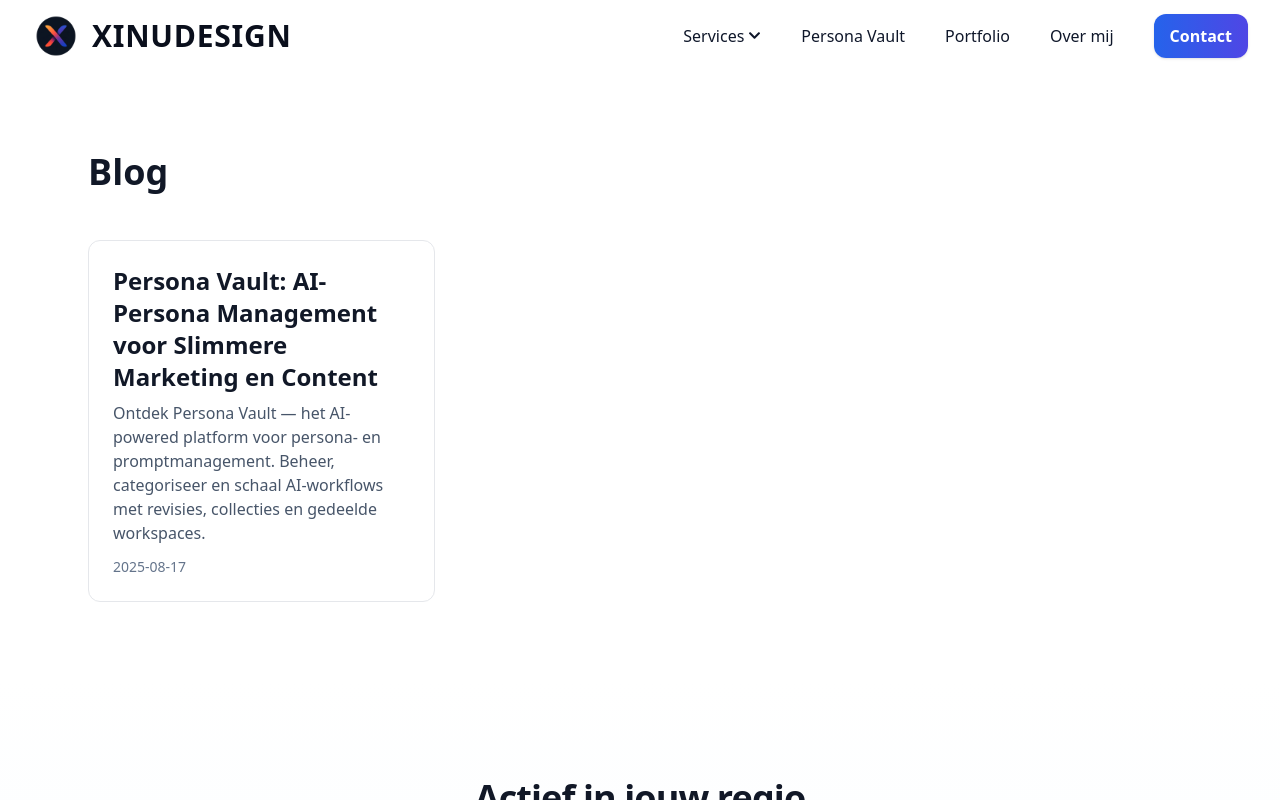
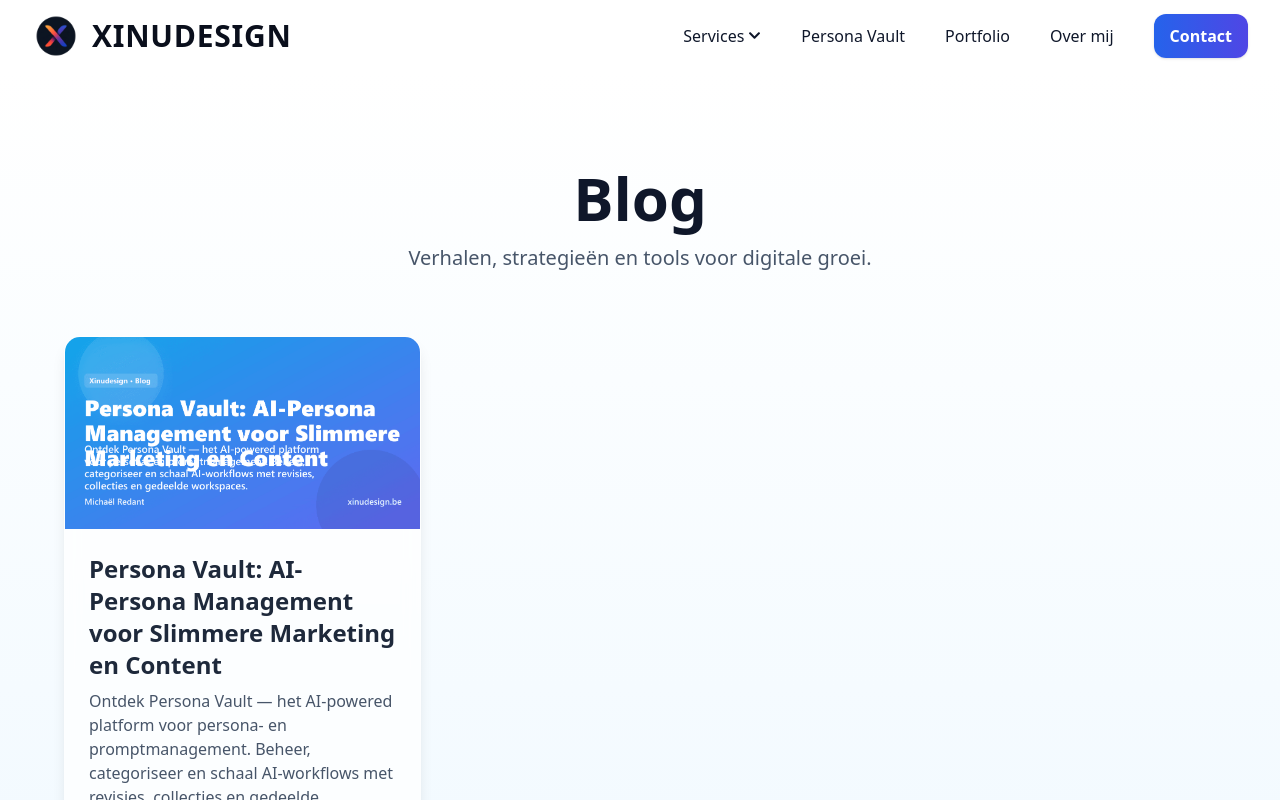
Before and after one commit to MichaelRedant/website_xinudesign, a React (Vite) app: page /blog in a window 1280 px wide. Shown: the top 800 px of the page. Built offline with nearby package versions, Linux system fonts and the light colour scheme.

Commit message:
style: modernize blog pages

```diff
--- a/src/pages/Blog.tsx
+++ b/src/pages/Blog.tsx
@@ -1,5 +1,6 @@
 import matter from "gray-matter";
 import { Link } from "react-router-dom";
+import Seo from "../components/Seo";
 
 interface BlogMeta {
   title: string;
@@ -8,6 +9,7 @@
   excerpt: string;
   author?: string;
   tags?: string[];
+  image?: string;
 }
 
 export default function Blog() {
@@ -16,31 +18,94 @@
     import: "default",
     eager: true,
   }) as Record<string, string>;
-
-  const posts: BlogMeta[] = Object.values(files).map((raw) => {
+  const posts: BlogMeta[] = Object.values(files)
+    .map((raw) => {
       const { data } = matter(raw);
       return data as BlogMeta;
-  });
+    })
+    .sort((a, b) => new Date(b.date).getTime() - new Date(a.date).getTime());
+
+  const jsonLd = {
+    "@context": "https://schema.org",
+    "@type": "Blog",
+    url: "https://www.xinudesign.be/blog",
+    name: "Xinudesign Blog",
+    description:
+      "Insights over webdesign, SEO en SaaS growth uit eigen studio.",
+    blogPost: posts.map((p) => ({
+      "@type": "BlogPosting",
+      headline: p.title,
+      url: `https://www.xinudesign.be/blog/${p.slug}`,
+      datePublished: p.date,
+    })),
+  };
 
   return (
-    <main className="max-w-6xl mx-auto px-6 py-20">
-      <h1 className="text-4xl font-bold mb-12">Blog</h1>
-      <div className="grid gap-8 md:grid-cols-2 lg:grid-cols-3">
+    <>
+      <Seo
+        title="Blog | Xinudesign"
+        description="Nieuwe inzichten over webdesign, marketing en AI."
+        canonical="https://www.xinudesign.be/blog"
+        keywords={["blog", "webdesign", "seo", "saas"]}
+        jsonLd={jsonLd}
+      />
+      <main className="px-4 py-24 bg-gradient-to-b from-white to-sky-50 dark:from-gray-900 dark:to-gray-800">
+        <section
+          className="max-w-6xl mx-auto text-center mb-16"
+          data-aos="fade-up"
+        >
+          <h1 className="text-5xl md:text-6xl font-extrabold text-slate-900 dark:text-white">
+            Blog
+          </h1>
+          <p className="mt-4 text-lg md:text-xl text-slate-600 dark:text-slate-300">
+            Verhalen, strategieën en tools voor digitale groei.
+          </p>
+        </section>
+        <section
+          className="grid gap-10 max-w-6xl mx-auto md:grid-cols-2 lg:grid-cols-3"
+          data-aos="fade-up"
+          data-aos-delay="100"
+        >
           {posts.map((post) => (
             <article
               key={post.slug}
-            className="rounded-xl border p-6 hover:shadow-lg transition"
+              className="flex flex-col overflow-hidden rounded-2xl bg-white/70 dark:bg-slate-900/50 backdrop-blur border border-white/20 shadow-lg hover:shadow-xl transition"
             >
-            <h2 className="text-2xl font-semibold mb-2">
+              {post.image && (
+                <img
+                  src={post.image}
+                  alt={post.title}
+                  className="h-48 w-full object-cover"
+                  loading="lazy"
+                />
+              )}
+              <div className="flex flex-col p-6 flex-1">
+                <h2 className="text-2xl font-semibold mb-2 text-slate-800 dark:text-slate-100">
                   <Link to={`/blog/${post.slug}`}>{post.title}</Link>
                 </h2>
-            <p className="text-slate-600">{post.excerpt}</p>
-            <span className="block mt-3 text-sm text-slate-500">
-              {post.date}
+                <p className="text-slate-600 dark:text-slate-300 flex-1">
+                  {post.excerpt}
+                </p>
+                <div className="mt-4 flex items-center justify-between text-sm text-slate-500 dark:text-slate-400">
+                  <span>{post.date}</span>
+                  {post.tags && (
+                    <span className="flex gap-2">
+                      {post.tags.slice(0, 2).map((tag) => (
+                        <span
+                          key={tag}
+                          className="px-2 py-1 rounded-full bg-blue-100 text-blue-700 dark:bg-blue-900/40 dark:text-blue-300 text-xs"
+                        >
+                          #{tag}
                         </span>
+                      ))}
+                    </span>
+                  )}
+                </div>
+              </div>
             </article>
           ))}
-      </div>
+        </section>
       </main>
+    </>
   );
 }
--- a/src/pages/BlogDetail.tsx
+++ b/src/pages/BlogDetail.tsx
@@ -1,4 +1,4 @@
-import { useParams } from "react-router-dom";
+import { Link, useParams } from "react-router-dom";
 import matter from "gray-matter";
 import { marked } from "marked";
 import Seo from "../components/Seo"; // zelfde SEO-component die je al gebruikt
@@ -74,9 +74,24 @@
       "@context": "https://schema.org",
       "@type": "BreadcrumbList",
       itemListElement: [
-        { "@type": "ListItem", position: 1, name: "Home", item: "https://www.xinudesign.be/" },
-        { "@type": "ListItem", position: 2, name: "Blog", item: "https://www.xinudesign.be/blog" },
-        { "@type": "ListItem", position: 3, name: meta.title, item: canonicalUrl },
+        {
+          "@type": "ListItem",
+          position: 1,
+          name: "Home",
+          item: "https://www.xinudesign.be/",
+        },
+        {
+          "@type": "ListItem",
+          position: 2,
+          name: "Blog",
+          item: "https://www.xinudesign.be/blog",
+        },
+        {
+          "@type": "ListItem",
+          position: 3,
+          name: meta.title,
+          item: canonicalUrl,
+        },
       ],
     },
   ];
@@ -95,18 +110,21 @@
       />
 
       {/* 🔹 Blog content */}
-      <main className="max-w-4xl mx-auto px-6 py-20 prose dark:prose-invert">
-        <header className="mb-12">
-          <h1 className="text-4xl font-bold mb-2">{meta.title}</h1>
+      <main className="px-4 py-24 bg-gradient-to-b from-white to-sky-50 dark:from-gray-900 dark:to-gray-800">
+        <article className="mx-auto max-w-3xl">
+          <header className="mb-12 text-center">
+            <h1 className="text-4xl md:text-5xl font-extrabold mb-4 text-slate-900 dark:text-white">
+              {meta.title}
+            </h1>
             <p className="text-sm text-slate-500">
               {meta.date} {meta.author && `• Geschreven door ${meta.author}`}
             </p>
             {meta.tags && (
-            <div className="mt-3 flex flex-wrap gap-2">
+              <div className="mt-4 flex flex-wrap justify-center gap-2">
                 {meta.tags.map((tag) => (
                   <span
                     key={tag}
-                  className="px-3 py-1 text-xs font-medium rounded-full bg-blue-100 text-blue-700"
+                    className="px-3 py-1 text-xs font-medium rounded-full bg-blue-100 text-blue-700 dark:bg-blue-900/40 dark:text-blue-300"
                   >
                     #{tag}
                   </span>
@@ -117,15 +135,25 @@
               <img
                 src={meta.image}
                 alt={meta.title}
-              className="rounded-2xl shadow-lg mt-8"
+                className="rounded-2xl shadow-lg mt-10 mx-auto"
                 loading="lazy"
               />
             )}
           </header>
 
-        <article
+          <div
+            className="prose dark:prose-invert max-w-none"
             dangerouslySetInnerHTML={{ __html: marked(post.content) }}
           />
+          <div className="mt-16 text-center">
+            <Link
+              to="/blog"
+              className="text-blue-600 dark:text-blue-400 hover:underline"
+            >
+              ← Terug naar blog
+            </Link>
+          </div>
+        </article>
       </main>
     </>
   );
```
Lines whose indentation alone changed are shown as unchanged.
